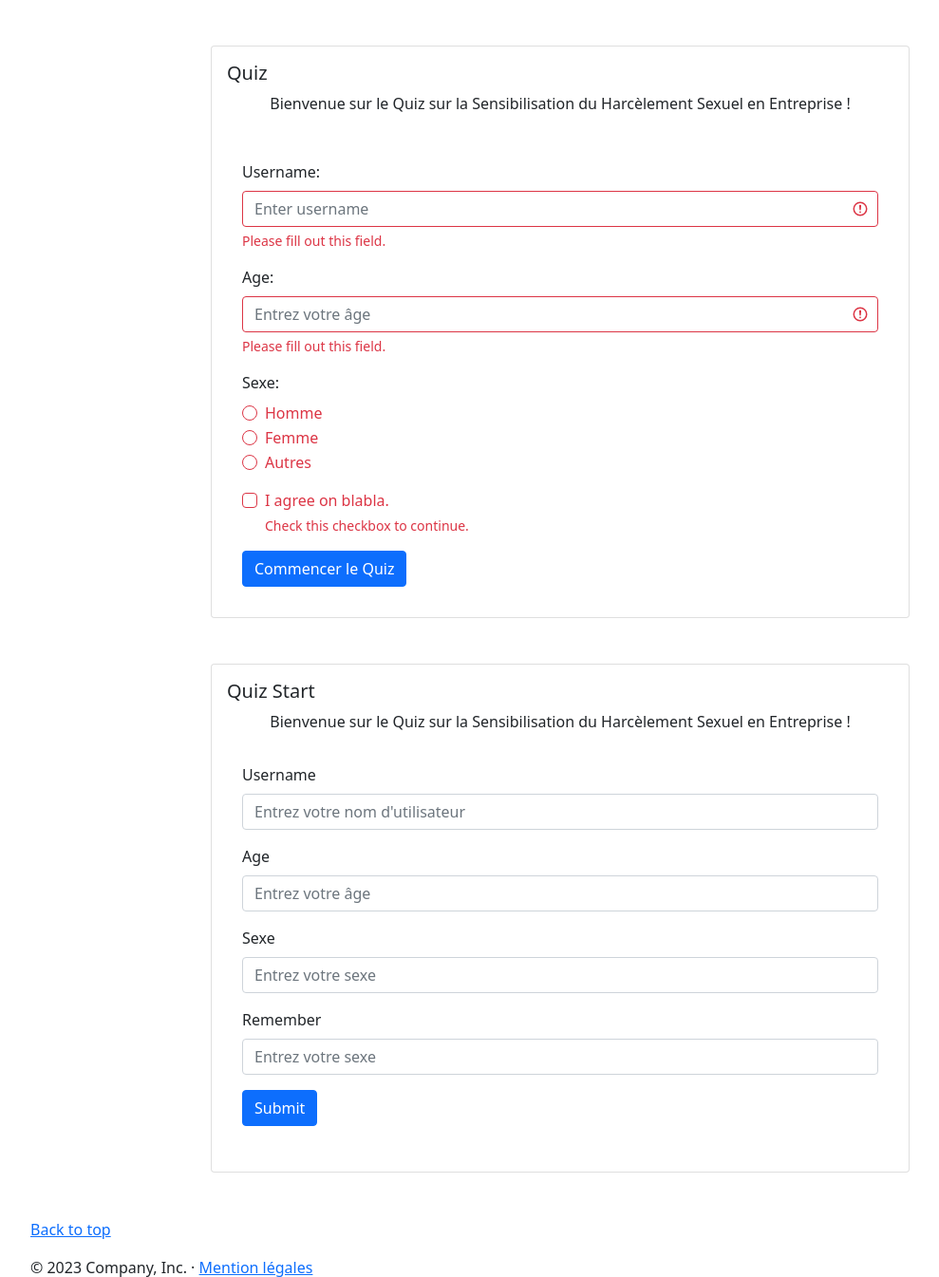
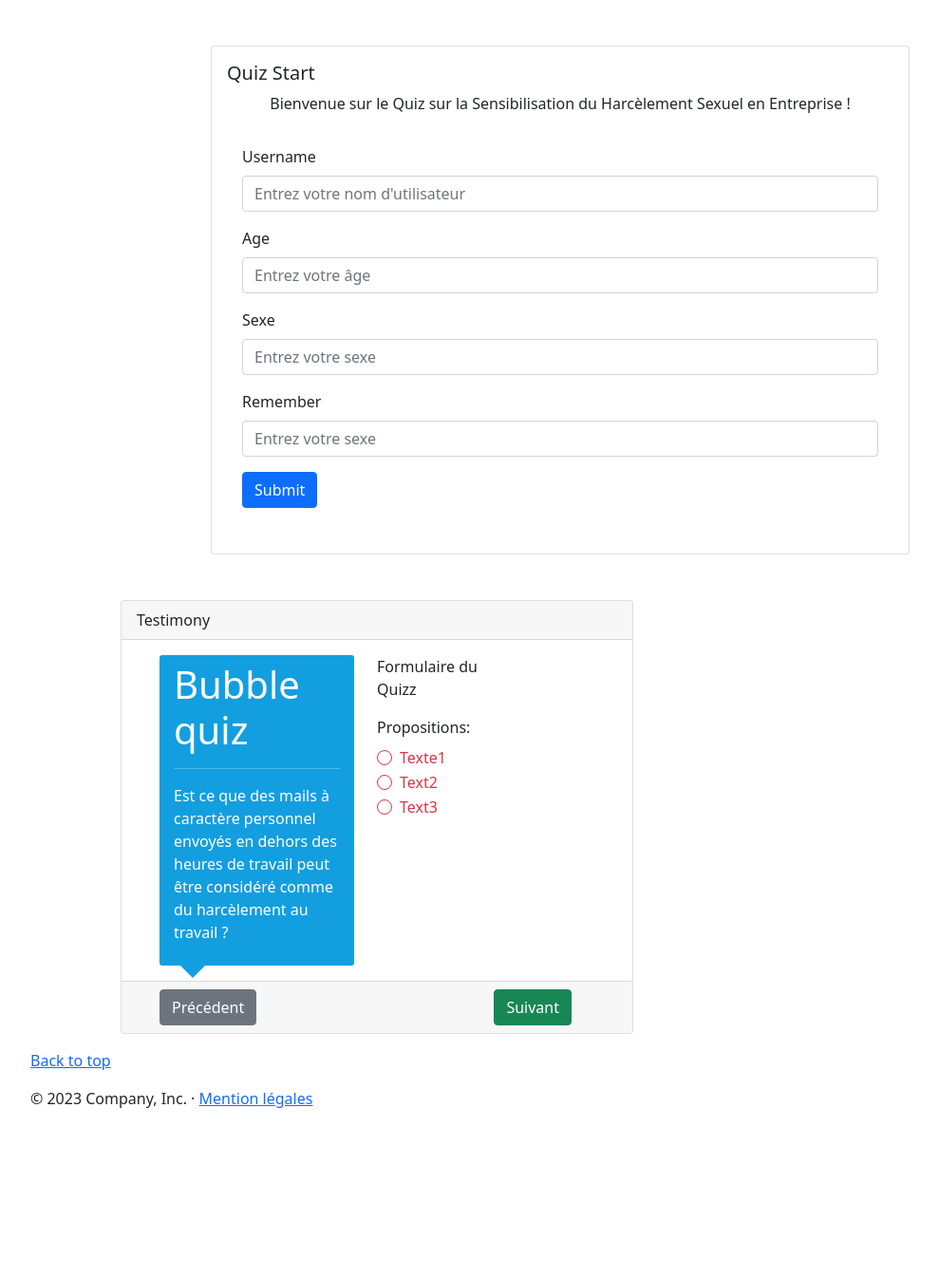
Before and after one commit to ClemLcs/PC-EPSI-Workshop-M1, a Symfony app: template templates/quiz/index.html.twig in a window 1280 px wide. Shown: the top 1345 px of the page at 95% size, without its empty margins (50-1039 px from the left). After the commit the page ends 1167 px from the top, so only its background shows below. Run offline with Twig, Linux system fonts and the light colour scheme; the template is opened without the code that fills it, so the values that code supplies are empty; form fields are guessed from the names that the template uses; some libraries are stand-ins or nearby versions.

Commit message:
fix: update stepper
Danger!!! Formulaires non opérationnelles et boucles pour questions quiz non réalisé

```diff
--- a/templates/quiz/index.html.twig
+++ b/templates/quiz/index.html.twig
@@ -9,12 +9,37 @@
 		margin-bottom: 50%;
 		margin-top: 50%;
 	}
+	.bubble-text {
+		background: #139ee0;
+		color: #fff;
+		padding: 7px 15px;
+		border-radius: 3px;
+	}
+
+	.bubble-text::after {
+		content: "";
+		border-left: 20px solid transparent;
+		border-right: 20px solid transparent;
+		border-top: 20px solid #139ee0;
+		position: absolute;
+	}
 </style>
 {% for flash_error in app.flashes('verify_email_error') %}
 	<div class="alert alert-danger" role="alert">{{ flash_error }}</div>
 {% endfor %}
+<ul class="nav nav-tabs visually-hidden" id="myTab" role="tablist">
+	<li class="nav-item" role="presentation">
+		<button class="nav-link active" id="login-tab" data-bs-toggle="tab" data-bs-target="#login" type="button" role="tab" aria-controls="login" aria-selected="true">Start</button>
+	</li>
+	<!-- boucle pour générer les questions du quiz -->
+	<li class="nav-item" role="presentation">
+		<button class="nav-link" id="standard-tab" data-bs-toggle="tab" data-bs-target="#standard" type="button" role="tab" aria-controls="standard" aria-selected="false">Standard</button>
+	</li>
+</ul>
+<main class="tab-content">
+	<div class="tab-pane active" id="login" role="tabpanel" aria-labelledby="login-tab">
 		<div class="container">
-	<div class="row justify-content-center my-5">
+			<div class="row justify-content-center my-5 visually-hidden">
 				<div
 					class="col-md-8">
 					<!-- Utilisation de la classe 'card' de Bootstrap -->
@@ -69,14 +94,11 @@
 
 			</div>
 			<div class="row justify-content-center my-5">
-		<div
-			class="col-md-8">
-			<!-- Utilisation de la classe 'card' de Bootstrap -->
+				<div class="col-md-8">
 					<div class="card">
 						<div class="card-body">
 							<h5 class="card-title">Quiz Start</h5>
 							<p class="card-text text-center">Bienvenue sur le Quiz sur la Sensibilisation du Harcèlement Sexuel en Entreprise !</p>
-					{# <a href="{{ path('question') }}" class="btn btn-primary">Commencer le Quiz</a> #}
 							<div class="card-body">
 								{{ form_errors(anonymousForm) }}
 
@@ -123,7 +145,72 @@
 					</div>
 				</div>
 			</div>
+		</div>
+	</div>
+	<div class="tab-pane" id="standard" role="tabpanel" aria-labelledby="standard-tab">
+            <div class="container mt-5">
+                <div class="d-flex justify-content-center row">
+                    <div class="col-md-10 col-lg-10">
+                        <div class="card mb-3" style="max-width: 540px;">
+                            <div class="card-header">Testimony</div>
+                            <div class="card-body">
+                                <div class="container row">
+                                    <div class="col-xl-6">
+                                        <div class="bubble">
+                                            <div class="bubble-text">
+                                                <h1>Bubble quiz</h1>
+                                                <hr>
+                                                <p>Est ce que des mails à caractère personnel envoyés en dehors des
+                                                    heures de travail peut être considéré comme du harcèlement au
+                                                    travail ?</p>
+                                            </div>
+                                        </div>
+                                    </div>
+                                    <div class="col-md-4">
+                                        Formulaire du Quizz
+                                        <form action="#&action_php" class="was-validated">
+                                            <div class="mb-3 mt-3">
+                                                <label for="sexe" class="form-label">Propositions:</label><br>
+                                                <div class="form-check">
+                                                    <input class="form-check-input" type="radio"
+                                                        name="inlineRadioOptions" id="inlineRadio1" value="option1"
+                                                        required>
+                                                    <label class="form-check-label" for="inlineRadio1">Texte1</label>
+                                                </div>
+                                                <div class="form-check">
+                                                    <input class="form-check-input" type="radio"
+                                                        name="inlineRadioOptions" id="inlineRadio2" value="option2"
+                                                        required>
+                                                    <label class="form-check-label" for="inlineRadio2">Text2</label>
+                                                </div>
+                                                <div class="form-check">
+                                                    <input class="form-check-input" type="radio"
+                                                        name="inlineRadioOptions" id="inlineRadio3" value="option3"
+                                                        required>
+                                                    <label class="form-check-label" for="inlineRadio3">Text3</label>
+                                                </div>
+                                                <div class="valid-feedback">Valid.</div>
+                                                <div class="invalid-feedback">Check this checkbox to continue.</div>
+                                            </div>
+                                        </form>
+                                    </div>
+                                </div>
+                            </div>
+                            <div class="card-footer">
+                                <div class="container row">
+                                    <div class="col text-start">
+                                        <button type="submit" class="btn btn-secondary">Précédent</button>
+                                    </div>
+                                    <div class="col text-end">
+                                        <button type="submit" class="btn btn-success">Suivant</button>
+                                    </div>
+                                </div>
 
                             </div>
                         </div>
+                    </div>
+                </div>
+            </div>
+        </div>
+</main>
 {% endblock %}
```
Lines whose indentation alone changed are shown as unchanged.
